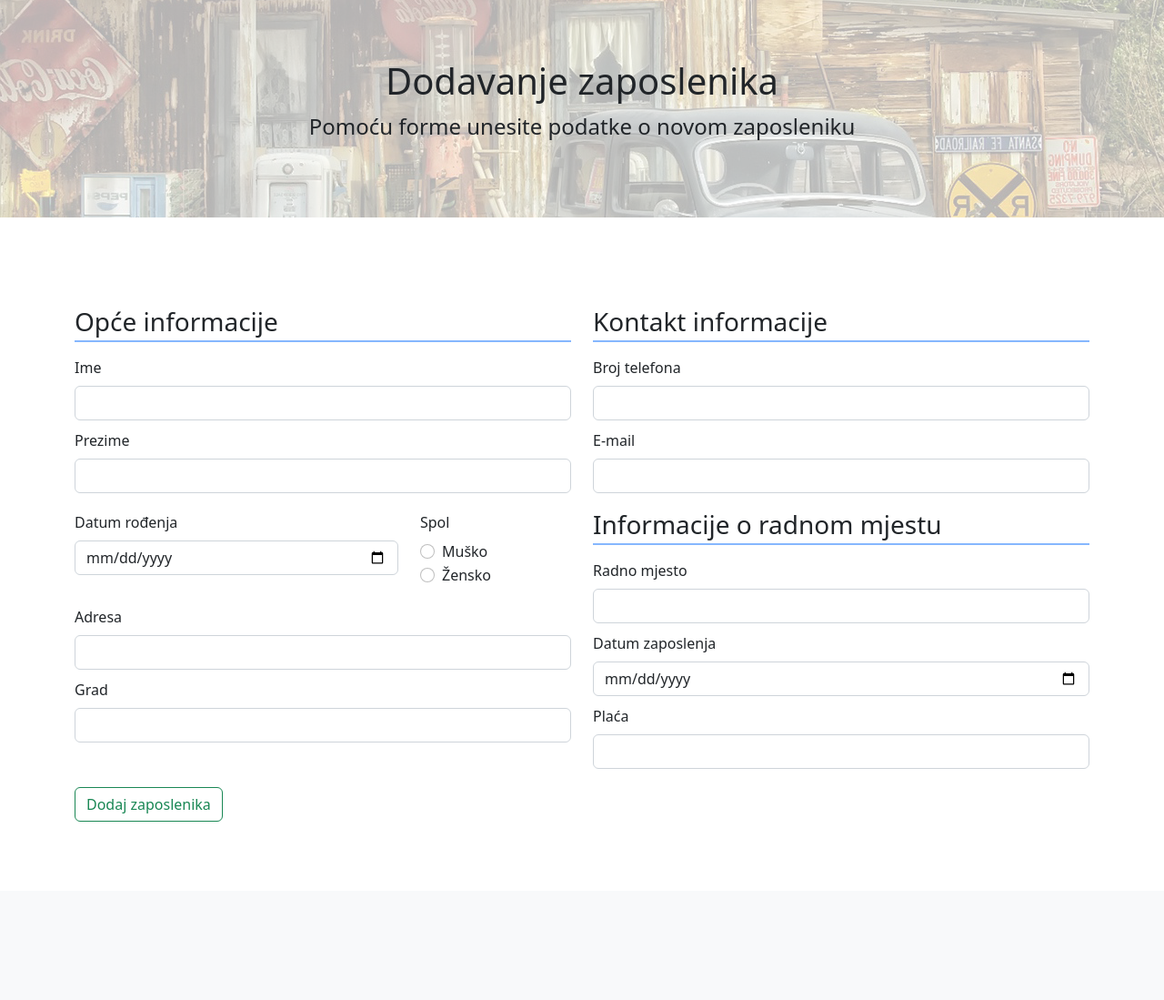
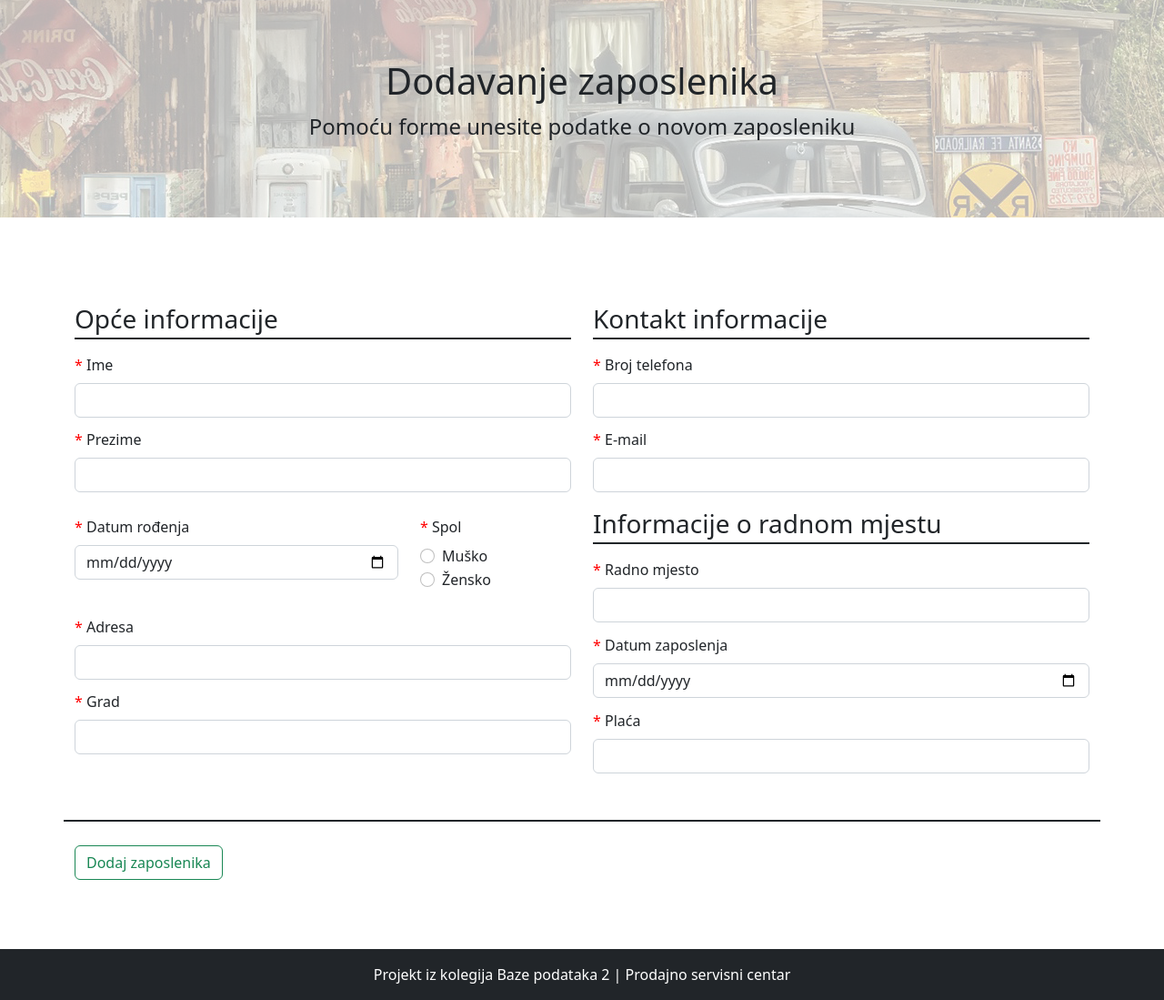
Before and after one commit to NevenDavidovic/Prodajno_servisni_centar, a Flask app: page /administracija/dodavanje-novog-zaposlenika in a window 1280 px wide. Shown: the part 57-1156 px from the top of the page at 91% size. Before the commit the page ends 960 px from the top, so only its background shows below. Run offline with Flask 2, Linux system fonts and the light colour scheme.

Commit message:
dodan footer i promjene na formi

```diff
--- a/static/administracija.css
+++ b/static/administracija.css
@@ -10,7 +10,6 @@
     background-image: url('images/PSC-banner.jpg');
     background-position: center center;
     background-repeat: no-repeat;
-    margin-bottom: 10vh;
 }
 
 .mask {
@@ -18,21 +17,22 @@
 }
 
 #c-global {
+    margin-top: 6vw;
     margin-bottom: 6vw;
 }
 
 #input-global {
-    margin-top: 10px;
-    margin-bottom: 10px;
+    margin-top: 1vw;
+    margin-bottom: 1vw;
 }
 
 .fs-3 {
-    border-bottom: 2px solid #86b7fe;
+    border-bottom: 2px solid #212529;
     margin-top: 1vw;
 }
 
 #form-button {
-    margin-top: 10px;
+    margin-top: 2vw;
 }
 
 .credit {
@@ -43,3 +43,13 @@
 .col:hover .credit {
     opacity: 1;
 }
+
+.form-label:before {
+    content: "* ";
+    color: red;
+}
+
+#end-form {
+    padding-bottom: 3vw;
+    border-bottom: 2px solid #212529;
+}
--- a/templates/administracija-base.html
+++ b/templates/administracija-base.html
@@ -53,7 +53,9 @@
 <body>
     {% block body %}
     {% endblock %}
-    <!-- Footer -->
+    <div class="text-center p-3" style="background-color: #212529; color: white;">
+        Projekt iz kolegija Baze podataka 2 | Prodajno servisni centar
+    </div>
 </body>
 
 </html>
--- a/templates/administracija-dodavanje-novog-zaposlenika.html
+++ b/templates/administracija-dodavanje-novog-zaposlenika.html
@@ -22,7 +22,7 @@
     {% block content %}
     <form method="post">
 
-        <div class="row">
+        <div class="row" id="end-form">
             <div class="col">
 
 
```
Also changed, not shown: other parts of templates/administracija-dodavanje-novog-zaposlenika.html (+16 -12 lines).
